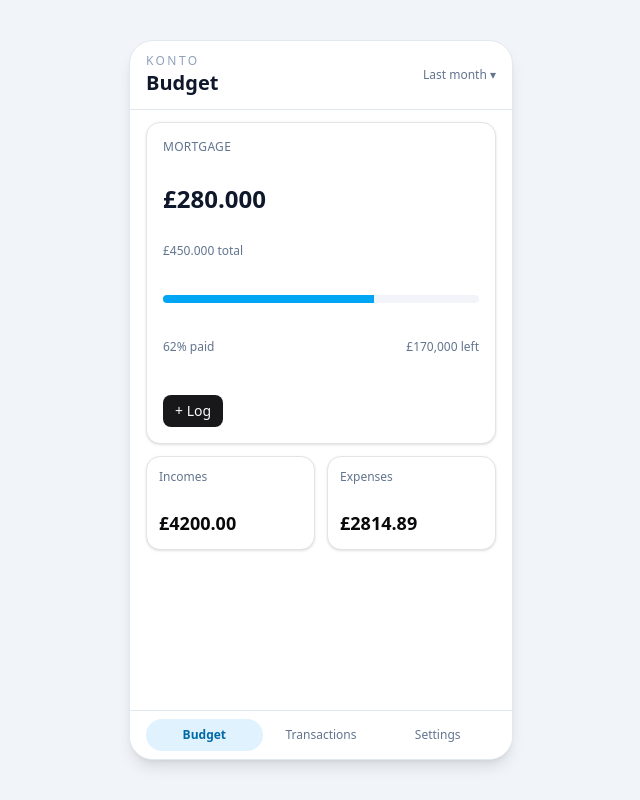
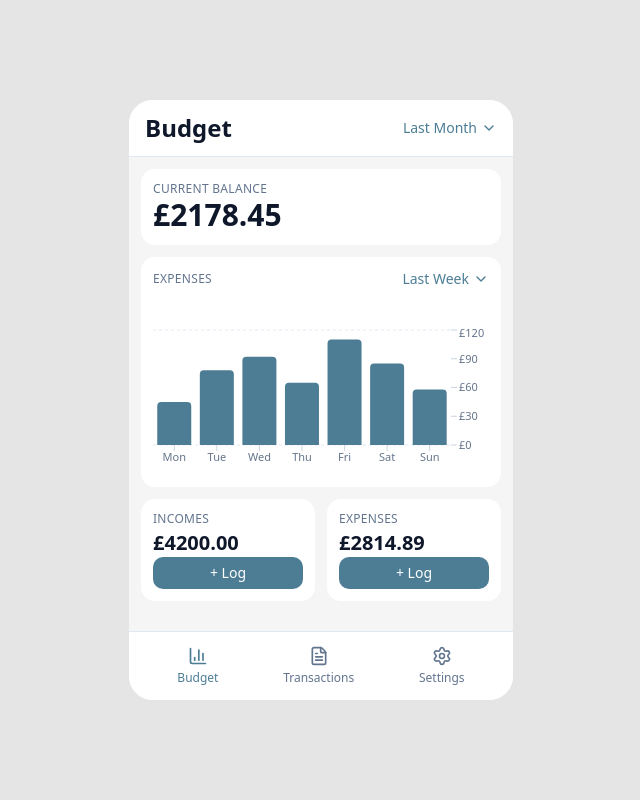
Before and after one commit to project-konto/frontend, a Next.js app: page /budget in a window 1280 px wide. Shown: the whole page, without its empty margins (319-959 px from the left). Built offline with nearby package versions, Linux system fonts and the light colour scheme.

Commit message:
feat(ui): improve ui

```diff
--- a/app/budget/page.tsx
+++ b/app/budget/page.tsx
@@ -1,36 +1,151 @@
-import { Card } from "@/components/ui/card"
-import { Button } from "@/components/ui/button"
+"use client";
+
+import { useState } from "react";
+import { Card } from "@/components/ui/card";
+import { Button } from "@/components/ui/button";
+import { Dropdown } from "@/components/ui/dropdown";
+import {
+  BarChart,
+  Bar,
+  XAxis,
+  YAxis,
+  CartesianGrid,
+  Tooltip,
+  ResponsiveContainer,
+} from "recharts";
+
+// Mock data for expenses chart
+const expenseChartData = [
+  { name: "Mon", amount: 45 },
+  { name: "Tue", amount: 78 },
+  { name: "Wed", amount: 92 },
+  { name: "Thu", amount: 65 },
+  { name: "Fri", amount: 110 },
+  { name: "Sat", amount: 85 },
+  { name: "Sun", amount: 58 },
+];
+
+function formatCurrency(amount: number, currency: string = "GBP"): string {
+  return new Intl.NumberFormat("en-GB", {
+    style: "currency",
+    currency: currency,
+    minimumFractionDigits: 0,
+    maximumFractionDigits: 0,
+  }).format(amount);
+}
+
+const timePeriodOptions = [
+  { label: "Last Week", value: "last-week" },
+  { label: "Last Month", value: "last-month" },
+];
 
 export default function BudgetPage() {
+  const [selectedPeriod, setSelectedPeriod] = useState("last-week");
+
   return (
     <div className="space-y-3">
-            <Card className="p-4 space-y-1">
+      {/* Savings Card */}
+      <Card className="p-3 bg-white rounded-xl gap-0">
+        <div className="text-xs text-slate-500 uppercase tracking-wide mb-0">
+          CURRENT BALANCE
+        </div>
+        <div className="text-3xl font-bold text-slate-900">£2178.45</div>
+      </Card>
+
+      {/* Expenses Chart Card */}
+      <Card className="p-3 bg-white rounded-xl">
+        <div className="flex items-center justify-between mb-3">
           <div className="text-xs text-slate-500 uppercase tracking-wide">
-                    Mortgage
+            Expenses
           </div>
-                <div className="text-2xl font-semibold text-slate-900">£280.000</div>
-                <div className="text-xs text-slate-500">£450.000 total</div>
-                <div className="mt-2 h-2 w-full bg-slate-100 rounded-full overflow-hidden">
-                    <div className="h-full w-2/3 bg-sky-500" />
+          <Dropdown
+            options={timePeriodOptions}
+            value={selectedPeriod}
+            onChange={setSelectedPeriod}
+            buttonClassName="text-slate-900"
+          />
         </div>
-                <div className="flex justify-between items-center mt-2 text-xs text-slate-500">
-                    <span>62% paid</span>
-                    <span>£170,000 left</span>
+        <ResponsiveContainer width="100%" height={150}>
+          <BarChart
+            data={expenseChartData}
+            margin={{ top: 5, right: 8, left: 0, bottom: 0 }}
+          >
+            <CartesianGrid
+              strokeDasharray="3 3"
+              stroke="#e2e8f0"
+              vertical={false}
+            />
+            <XAxis
+              dataKey="name"
+              tick={{ fontSize: 11, fill: "#64748b" }}
+              stroke="#cbd5e1"
+              axisLine={false}
+              padding={{ left: 0, right: 0 }}
+            />
+            <YAxis
+              yAxisId="right"
+              orientation="right"
+              tick={{ fontSize: 11, fill: "#64748b", dx: 0 }}
+              stroke="#cbd5e1"
+              axisLine={false}
+              domain={[0, 120]}
+              ticks={[0, 30, 60, 90, 120]}
+              tickFormatter={(value) => `£${value}`}
+              width={30}
+            />
+            <Tooltip
+              contentStyle={{
+                backgroundColor: "#fff",
+                border: "1px solid #e2e8f0",
+                borderRadius: "8px",
+                fontSize: "12px",
+                padding: "8px",
+              }}
+              formatter={(value: number) => formatCurrency(value)}
+            />
+            <Bar
+              dataKey="amount"
+              fill="#4C7D95"
+              radius={[4, 4, 0, 0]}
+              yAxisId="right"
+            />
+          </BarChart>
+        </ResponsiveContainer>
+      </Card>
+
+      {/* Incomes and Expenses Cards */}
+      <div className="grid grid-cols-2 gap-3">
+        <Card className="p-3 bg-white rounded-xl flex flex-col gap-0">
+          <div className="text-xs text-slate-500 uppercase tracking-wide mb-0.5">
+            Incomes
           </div>
-                <div className="mt-3 flex-justify-end">
-                    <Button size="sm">+ Log</Button>
+          <div className="text-xl font-bold text-slate-900 mb-auto">
+            £4200.00
           </div>
+          <Button
+            size="sm"
+            className="text-white rounded-lg w-full py-1.5 text-sm font-medium hover:opacity-90"
+            style={{ backgroundColor: "#4C7D95" }}
+          >
+            + Log
+          </Button>
         </Card>
-            <div className="grid grid-cols-2 gap-3">
-                <Card className="p-3">
-                    <div className="text-xs text-slate-500">Incomes</div>
-                    <div className="text-lg font-semibold">£4200.00</div>
-                </Card>
-                <Card className="p-3">
-                    <div className="text-xs text-slate-500">Expenses</div>
-                    <div className="text-lg font-semibold">£2814.89</div>
+        <Card className="p-3 bg-white rounded-xl flex flex-col gap-0">
+          <div className="text-xs text-slate-500 uppercase tracking-wide mb-0.5">
+            Expenses
+          </div>
+          <div className="text-xl font-bold text-slate-900 mb-auto">
+            £2814.89
+          </div>
+          <Button
+            size="sm"
+            className="text-white rounded-lg w-full py-1.5 text-sm font-medium hover:opacity-90"
+            style={{ backgroundColor: "#4C7D95" }}
+          >
+            + Log
+          </Button>
         </Card>
       </div>
     </div>
-    )
+  );
 }
--- a/app/page.tsx
+++ b/app/page.tsx
@@ -1,5 +1,5 @@
-import { redirect } from 'next/navigation'
+import { redirect } from "next/navigation";
 
 export default function HomePage() {
-    redirect('/budget')
+  redirect("/budget");
 }
--- a/components/layout/app-shell.tsx
+++ b/components/layout/app-shell.tsx
@@ -1,20 +1,40 @@
-import { Header } from './header'
-import { NavigationBar} from './navigation-bar'
+"use client";
+
+import { Header } from "./header";
+import { NavigationBar } from "./navigation-bar";
+import { usePathname } from "next/navigation";
 
 type AppShellProperties = {
-    children: React.ReactNode
+  children: React.ReactNode;
+};
+
+function getPageTitle(pathname: string): string {
+  if (pathname === "/") return "Home";
+  if (pathname.startsWith("/budget")) return "Budget";
+  if (pathname.startsWith("/transactions")) return "Transactions";
+  if (pathname.startsWith("/settings")) return "Settings";
+  return "Budget";
 }
 
 export function AppShell({ children }: AppShellProperties) {
+  const pathname = usePathname();
+  const title = getPageTitle(pathname);
+
   return (
-        <div className="min-h-screen flex items-center justify-center bg-slate-100">
-            <div className="w-full max-w-sm h-[720px] bg-white rounded-3xl shadow-lg border border-slate-200 flex flex-col overflow-hidden">
-                <Header />
-                <main className="flex-1 overflow-y-auto px-4 py-3">
+    <div
+      className="min-h-screen flex items-center justify-center p-2"
+      style={{ backgroundColor: "#E5E5E5" }}
+    >
+      <div className="w-full max-w-sm h-[600px] bg-white rounded-3xl flex flex-col overflow-hidden">
+        <Header title={title} />
+        <main
+          className="flex-1 overflow-y-auto px-3 py-3"
+          style={{ backgroundColor: "#F5F5F5" }}
+        >
           {children}
         </main>
         <NavigationBar />
       </div>
     </div>
-    )
+  );
 }
--- a/components/layout/header.tsx
+++ b/components/layout/header.tsx
@@ -1,26 +1,34 @@
-"use client"
+"use client";
 
-import { cn } from '@/lib/utils'
+import { useState } from "react";
+import { Dropdown } from "@/components/ui/dropdown";
+import { cn } from "@/lib/utils";
 
 type HeaderProps = {
-    title?: string
-    rightSlot?: React.ReactNode
-}
+  title?: string;
+  rightSlot?: React.ReactNode;
+};
 
-export function Header({ title = "Budget", rightSlot }: HeaderProps ) {
+const timePeriodOptions = [
+  { label: "Last Week", value: "last-week" },
+  { label: "Last Month", value: "last-month" },
+];
+
+export function Header({ title = "Budget", rightSlot }: HeaderProps) {
+  const [selectedPeriod, setSelectedPeriod] = useState("last-month");
+
   return (
-        <header className="flex items-center justify-between px-4 py-3 border-b border-slate-200">
-            <div className="flex flex-col">
-                <span className="text-xs uppercase tracking-[0.2em] text-slate-400">
-                    Konto
-                </span>
-                <h1 className="text-xl font-semibold text-slate-900">{title}</h1>
-            </div>
-            <div className={cn('flex items-center gap-2')}>
+    <header className="flex items-center justify-between px-4 py-3 border-b border-slate-200 bg-white">
+      <h1 className="text-2xl font-bold text-slate-900">{title}</h1>
+      <div className={cn("flex items-center gap-1")}>
         {rightSlot ?? (
-                    <span className="text-xs text-slate-500">Last month ▾</span>
+          <Dropdown
+            options={timePeriodOptions}
+            value={selectedPeriod}
+            onChange={setSelectedPeriod}
+          />
         )}
       </div>
     </header>
-    )
+  );
 }
--- a/components/layout/navigation-bar.tsx
+++ b/components/layout/navigation-bar.tsx
@@ -1,38 +1,51 @@
-"use client"
+"use client";
 
-import Link from 'next/link';
-import { usePathname } from 'next/navigation'
-import { cn } from '@/lib/utils'
+import Link from "next/link";
+import { usePathname } from "next/navigation";
+import { BarChart3, FileText, Settings } from "lucide-react";
+import { cn } from "@/lib/utils";
 
 const navigationItems = [
-    { href: '/budget', label: 'Budget' },
-    { href: '/transactions', label: 'Transactions' },
-    { href: '/settings', label: 'Settings' },
-]
+  { href: "/budget", label: "Budget", icon: BarChart3 },
+  { href: "/transactions", label: "Transactions", icon: FileText },
+  { href: "/settings", label: "Settings", icon: Settings },
+];
 
 export function NavigationBar() {
-    const pathname = usePathname()
+  const pathname = usePathname();
   return (
-        <nav className="flex items-center justify-between px-4 py-2 border-t border-slate-200 bg-white">
+    <nav className="flex items-center justify-around px-4 py-2.5 border-t border-slate-200 bg-white">
       {navigationItems.map((item) => {
-                const active = pathname.startsWith(item.href)
-                    || (pathname === "/" && item.href === '/budget')
+        const active = pathname.startsWith(item.href);
+        const Icon = item.icon;
 
         return (
           <Link
             key={item.href}
             href={item.href}
             className={cn(
-                        'flex-1 text-center text-xs',
-                        'py-2 rounded-full',
-                        active
-                            ? 'font-semibold text-sky-700 bg-sky-100'
-                            : 'text-slate-500 hover:text-slate-900',
-                    )}>
+              "flex flex-col items-center gap-1",
+              "py-1",
+              active ? "" : "text-slate-500"
+            )}
+            style={active ? { color: "#4C7D95" } : undefined}
+          >
+            <Icon
+              className={cn("w-5 h-5", !active && "text-slate-500")}
+              style={active ? { color: "#4C7D95" } : undefined}
+            />
+            <span
+              className={cn(
+                "text-xs",
+                active ? "font-medium" : "text-slate-500"
+              )}
+              style={active ? { color: "#4C7D95" } : undefined}
+            >
               {item.label}
+            </span>
           </Link>
-                )
+        );
       })}
     </nav>
-    )
+  );
 }
--- a/components/ui/card.tsx
+++ b/components/ui/card.tsx
@@ -1,18 +1,18 @@
-import * as React from "react"
+import * as React from "react";
 
-import { cn } from "@/lib/utils"
+import { cn } from "@/lib/utils";
 
 function Card({ className, ...props }: React.ComponentProps<"div">) {
   return (
     <div
       data-slot="card"
       className={cn(
-        "bg-card text-card-foreground flex flex-col gap-6 rounded-xl border py-6 shadow-sm",
+        "bg-card text-card-foreground flex flex-col gap-6 rounded-xl py-6",
         className
       )}
       {...props}
     />
-  )
+  );
 }
 
 function CardHeader({ className, ...props }: React.ComponentProps<"div">) {
@@ -25,7 +25,7 @@ function CardHeader({ className, ...props }: React.ComponentProps<"div">) {
       )}
       {...props}
     />
-  )
+  );
 }
 
 function CardTitle({ className, ...props }: React.ComponentProps<"div">) {
@@ -35,7 +35,7 @@ function CardTitle({ className, ...props }: React.ComponentProps<"div">) {
       className={cn("leading-none font-semibold", className)}
       {...props}
     />
-  )
+  );
 }
 
 function CardDescription({ className, ...props }: React.ComponentProps<"div">) {
@@ -45,7 +45,7 @@ function CardDescription({ className, ...props }: React.ComponentProps<"div">) {
       className={cn("text-muted-foreground text-sm", className)}
       {...props}
     />
-  )
+  );
 }
 
 function CardAction({ className, ...props }: React.ComponentProps<"div">) {
@@ -58,7 +58,7 @@ function CardAction({ className, ...props }: React.ComponentProps<"div">) {
       )}
       {...props}
     />
-  )
+  );
 }
 
 function CardContent({ className, ...props }: React.ComponentProps<"div">) {
@@ -68,7 +68,7 @@ function CardContent({ className, ...props }: React.ComponentProps<"div">) {
       className={cn("px-6", className)}
       {...props}
     />
-  )
+  );
 }
 
 function CardFooter({ className, ...props }: React.ComponentProps<"div">) {
@@ -78,7 +78,7 @@ function CardFooter({ className, ...props }: React.ComponentProps<"div">) {
       className={cn("flex items-center px-6 [.border-t]:pt-6", className)}
       {...props}
     />
-  )
+  );
 }
 
 export {
@@ -89,4 +89,4 @@ export {
   CardAction,
   CardDescription,
   CardContent,
-}
+};
--- /dev/null
+++ b/components/ui/dropdown.tsx
@@ -0,0 +1,83 @@
+"use client";
+
+import * as React from "react";
+import { ChevronDown } from "lucide-react";
+import { cn } from "@/lib/utils";
+
+type DropdownOption = {
+  label: string;
+  value: string;
+};
+
+type DropdownProps = {
+  options: DropdownOption[];
+  value: string;
+  onChange: (value: string) => void;
+  className?: string;
+  buttonClassName?: string;
+};
+
+export function Dropdown({
+  options,
+  value,
+  onChange,
+  className,
+  buttonClassName,
+}: DropdownProps) {
+  const [isOpen, setIsOpen] = React.useState(false);
+  const selectedOption =
+    options.find((opt) => opt.value === value) || options[0];
+
+  React.useEffect(() => {
+    const handleClickOutside = (event: MouseEvent) => {
+      const target = event.target as HTMLElement;
+      if (!target.closest(".dropdown-container")) {
+        setIsOpen(false);
+      }
+    };
+
+    if (isOpen) {
+      document.addEventListener("mousedown", handleClickOutside);
+    }
+
+    return () => {
+      document.removeEventListener("mousedown", handleClickOutside);
+    };
+  }, [isOpen]);
+
+  return (
+    <div className={cn("relative dropdown-container", className)}>
+      <button
+        onClick={() => setIsOpen(!isOpen)}
+        className={cn(
+          "flex items-center gap-1 text-sm hover:opacity-80",
+          buttonClassName
+        )}
+        style={{ color: "#4C7D95" }}
+      >
+        <span>{selectedOption.label}</span>
+        <ChevronDown className="w-4 h-4" />
+      </button>
+
+      {isOpen && (
+        <div className="absolute right-0 top-full mt-1 bg-white border border-slate-200 rounded-lg shadow-lg z-50 min-w-[120px]">
+          {options.map((option) => (
+            <button
+              key={option.value}
+              onClick={() => {
+                onChange(option.value);
+                setIsOpen(false);
+              }}
+              className={cn(
+                "w-full text-left px-3 py-2 text-sm hover:bg-slate-50 first:rounded-t-lg last:rounded-b-lg",
+                value === option.value && "bg-slate-50"
+              )}
+            >
+              {option.label}
+            </button>
+          ))}
+        </div>
+      )}
+    </div>
+  );
+}
--- a/package.json
+++ b/package.json
@@ -18,6 +18,7 @@
     "next": "16.0.3",
     "react": "19.2.0",
     "react-dom": "19.2.0",
+    "recharts": "^3.5.1",
     "tailwind-merge": "^3.4.0"
   },
   "devDependencies": {
```
Also changed, not shown: 1 other file (tests, documents, lock files or other folders). Lines whose indentation alone changed are shown as unchanged.
